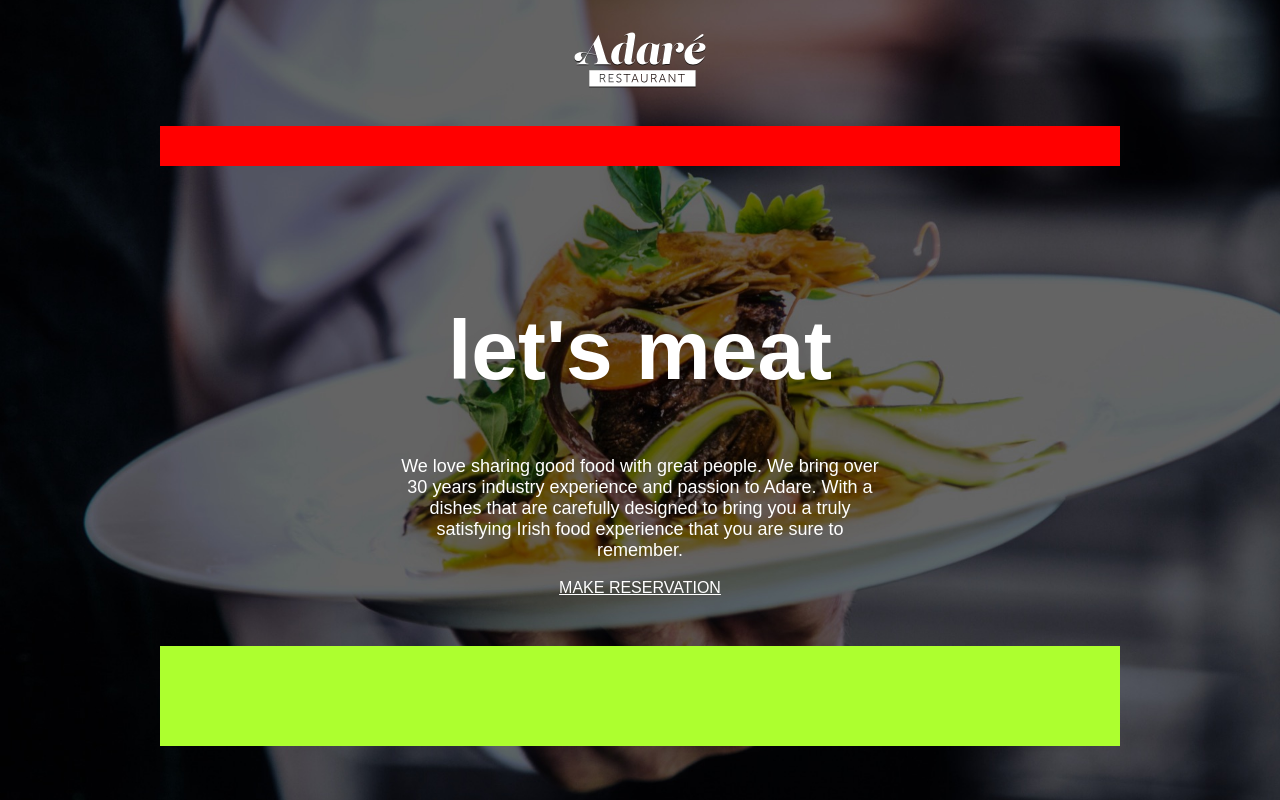
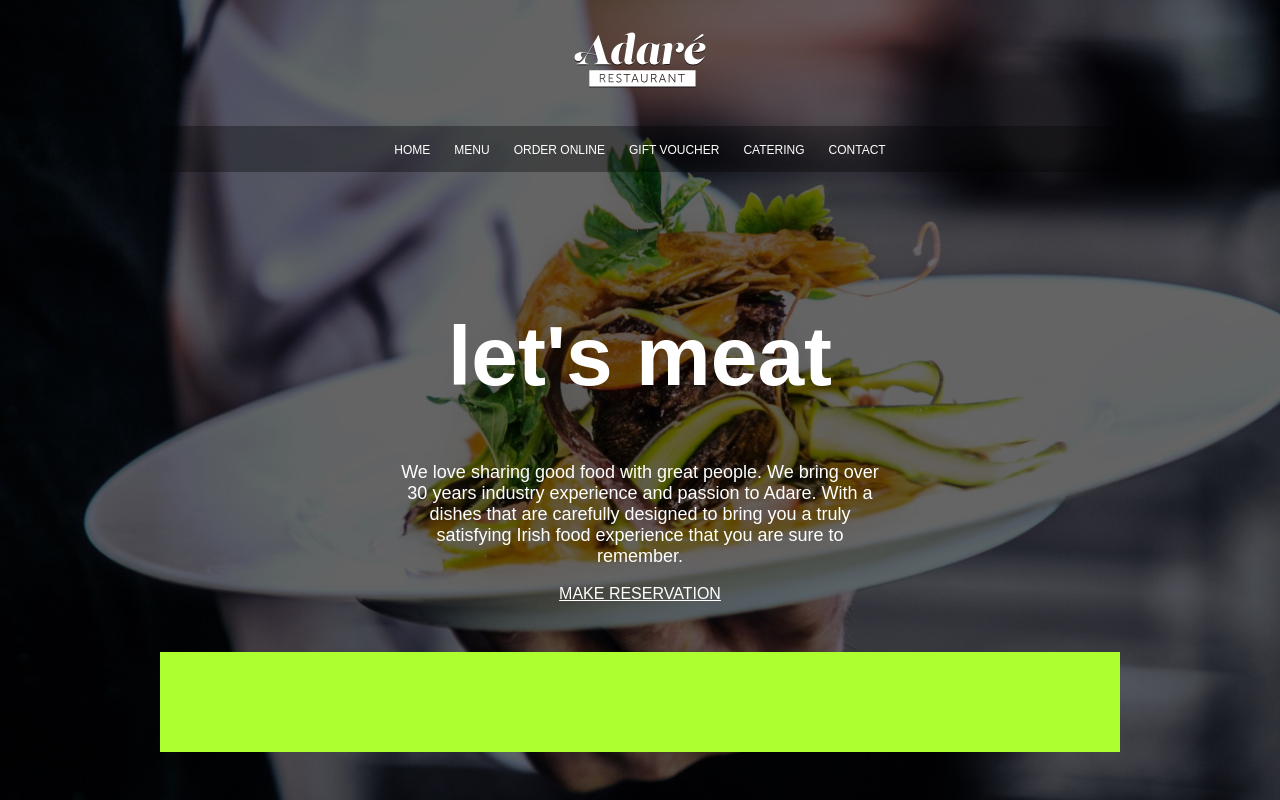
Before and after one commit to deuxemm/web-d-proj-1, a plain HTML site: page index.html in a window 1280 px wide. Drawn offline with Linux system fonts and the light colour scheme.

Commit message:
ex 27. add nav text/hyper-links

```diff
--- a/index.html
+++ b/index.html
@@ -14,7 +14,14 @@
        <img src="/images/logo-adare-restaurant.png" alt="log for Adare restaurant">
    </header>
 
-   <nav></nav>
+   <nav>
+       <a href="#">HOME</a>
+       <a href="#">MENU</a>
+       <a href="#">ORDER ONLINE</a>
+       <a href="#">GIFT VOUCHER</a>
+       <a href="#">CATERING</a>
+       <a href="#">CONTACT</a>
+   </nav>
 
     <main>
         <h1>let's meat</h1>
--- a/style.css
+++ b/style.css
@@ -23,8 +23,10 @@ header {
 }
 
 nav {
-    background-color: red;
-    height: 40px;
+    background-color: rgba(0, 0, 0, 0.336);
+    text-align: center;
+    padding-top: 14px;
+    padding-bottom: 14px;
 }
 
 main {
@@ -57,3 +59,10 @@ a {
     font-family: Arial, Helvetica, sans-serif;
     /* text-decoration: none; */
 }
+
+nav a {
+    text-decoration: none;
+    font-size: 12px;
+    padding-left: 10px;
+    padding-right: 10px;
+}
```
